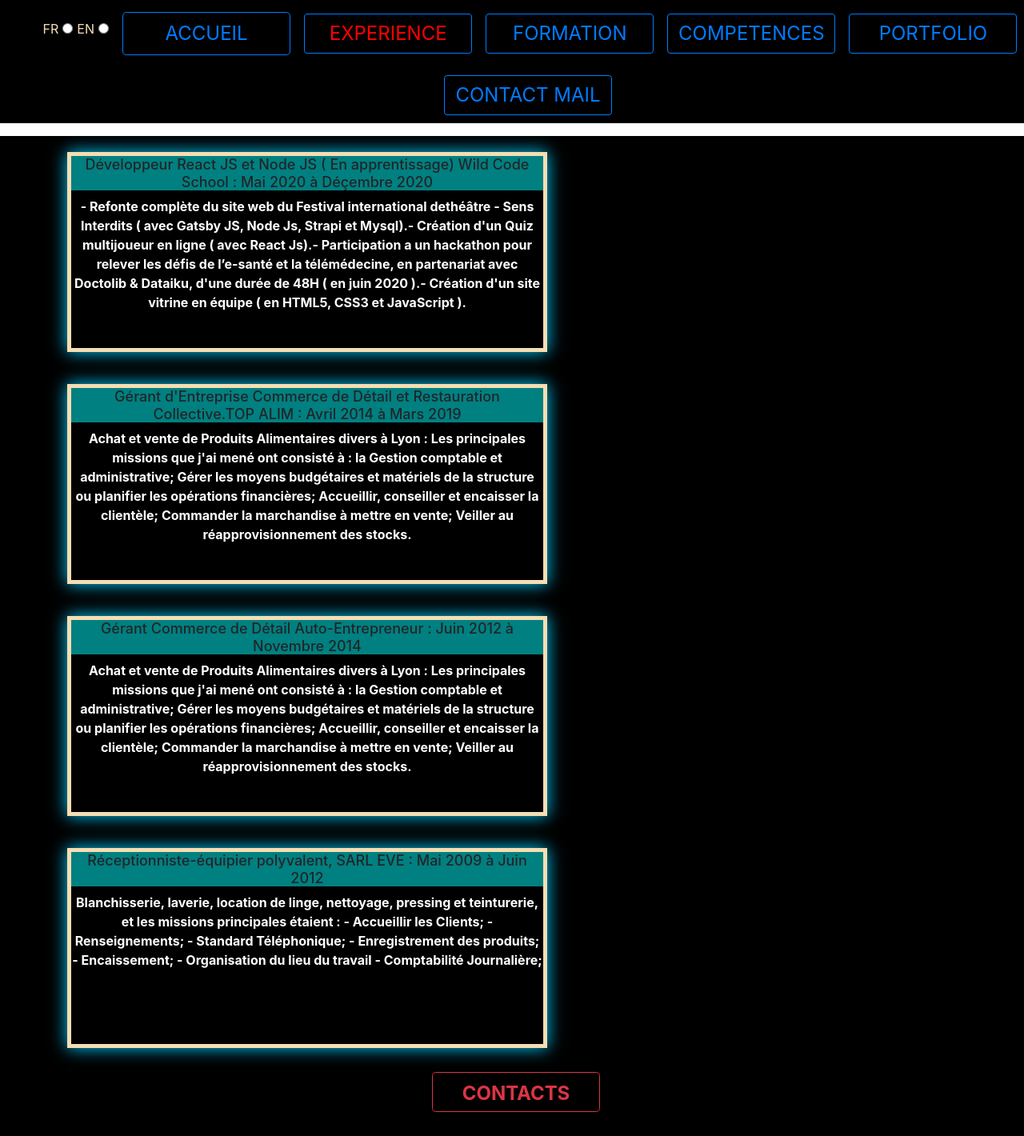
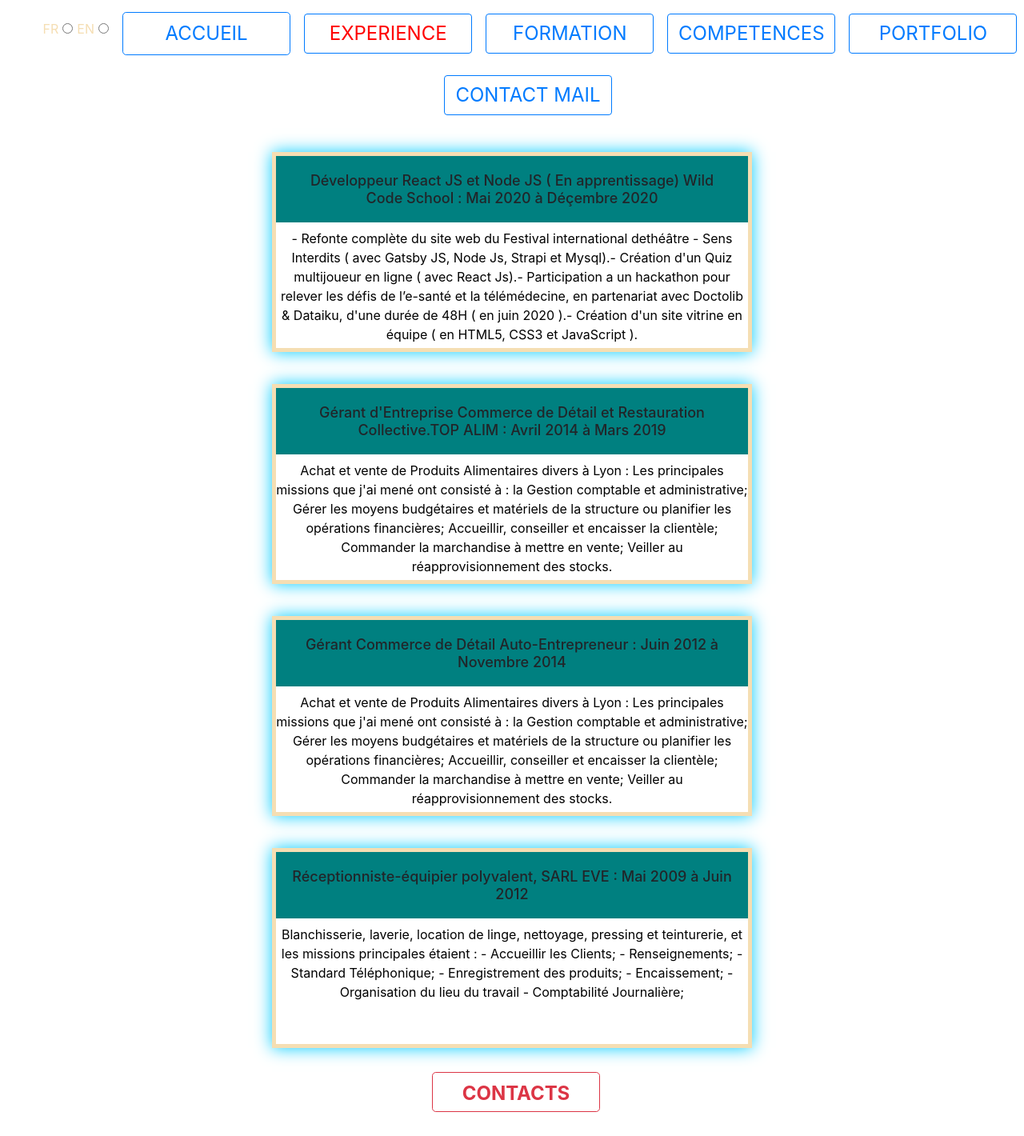
Before and after one commit to STAM0283/curriculum-vitea, a React (Create React App) app: page /experience in a window 1280 px wide. Shown: the whole page at 80% size. Built offline with nearby package versions, Linux system fonts and the light colour scheme; the HTML template or start-up script is replaced by a standard one.

Commit message:
Change CSS HOME

```diff
--- a/src/App.css
+++ b/src/App.css
@@ -115,21 +115,21 @@ transform: none;
 }
 
 .formation p, .experience P {
-  color: white;
-  font-weight: bold;
+  color: black;
   font-size: 20px;
 }
 
 h2 {
   background-color: teal;
+  padding: 20px;
   font-size: large;
 }
 
 h1, h3 {
-  color: whitesmoke;
+  color: black;
 }
 .main {
-  background-color: black;
+  background-color: white;
 }
 
 .App-logo {
@@ -142,7 +142,7 @@ h1, h3 {
 }
 
 .header {
-  background-color: black;
+  background-color: white;
 }
 
 .accueil {
@@ -155,7 +155,7 @@ h1, h3 {
 
 .accueil p {
   font-size: x-large;
-  color: white;
+  color: black;
   width: 90%;
   line-height: 45px;
 }
@@ -176,7 +176,7 @@ h1, h3 {
 }
 
 .footer {
-  background-color: black;
+  background-color: white;
 }
 
 .modalFooter {
@@ -205,7 +205,6 @@ h1, h3 {
 
 .formContact {
   width: 30%;
-  margin-top: 20px;
   color: wheat;
   font-size: x-large;
   border-radius: 10px;
@@ -284,10 +283,11 @@ a.current button {
   width: 90%;
   margin-left: 5%;
   flex-wrap: wrap;
-  justify-content: space-between;
+  justify-content: space-evenly;
 }
 .experience p {
   font-size: medium;
+  color: black;
 }
 .experience div {
   width: 600px;
@@ -309,10 +309,11 @@ a.current button {
   width: 90%;
   margin-left: 5%;
   flex-wrap: wrap;
-  justify-content: space-between;
+  justify-content: space-evenly;
 }
 .formation p{
   font-size: medium;
+  color: black;
 }
 .formation div {
   width: 600px;
@@ -806,7 +807,7 @@ a.current button {
     font-size: large;
   }
   .formContact {
-    width: 60%;
+    width: 80%;
     margin-top: 100px;
     height: 65%;
     color: wheat;
@@ -821,7 +822,10 @@ a.current button {
   }
   .formContact input {
     margin-bottom: 20px;
-    width: 180px;
+    width: 90%;
+  }
+  .formContact textarea{
+    width: 90%;
   }
   .contener {
     height: 780px;
```
